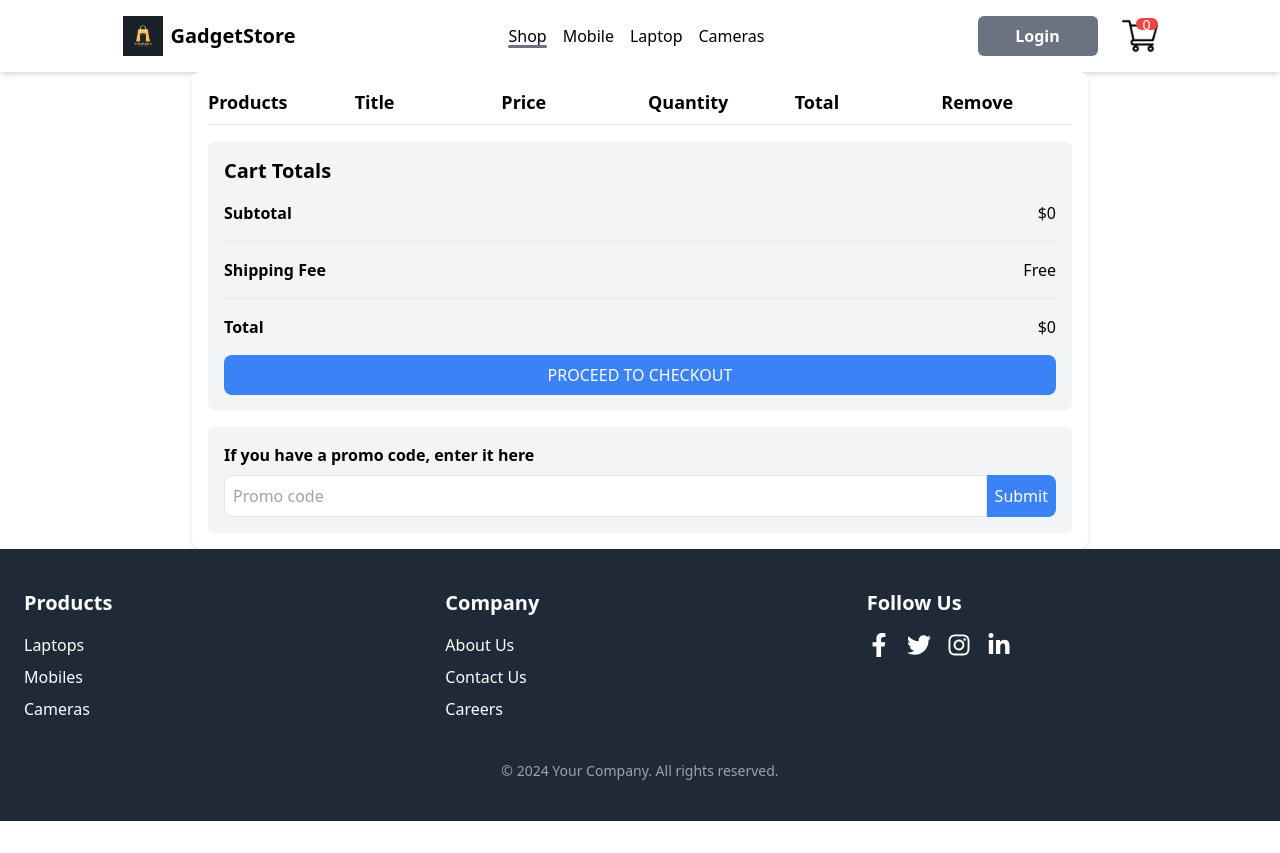
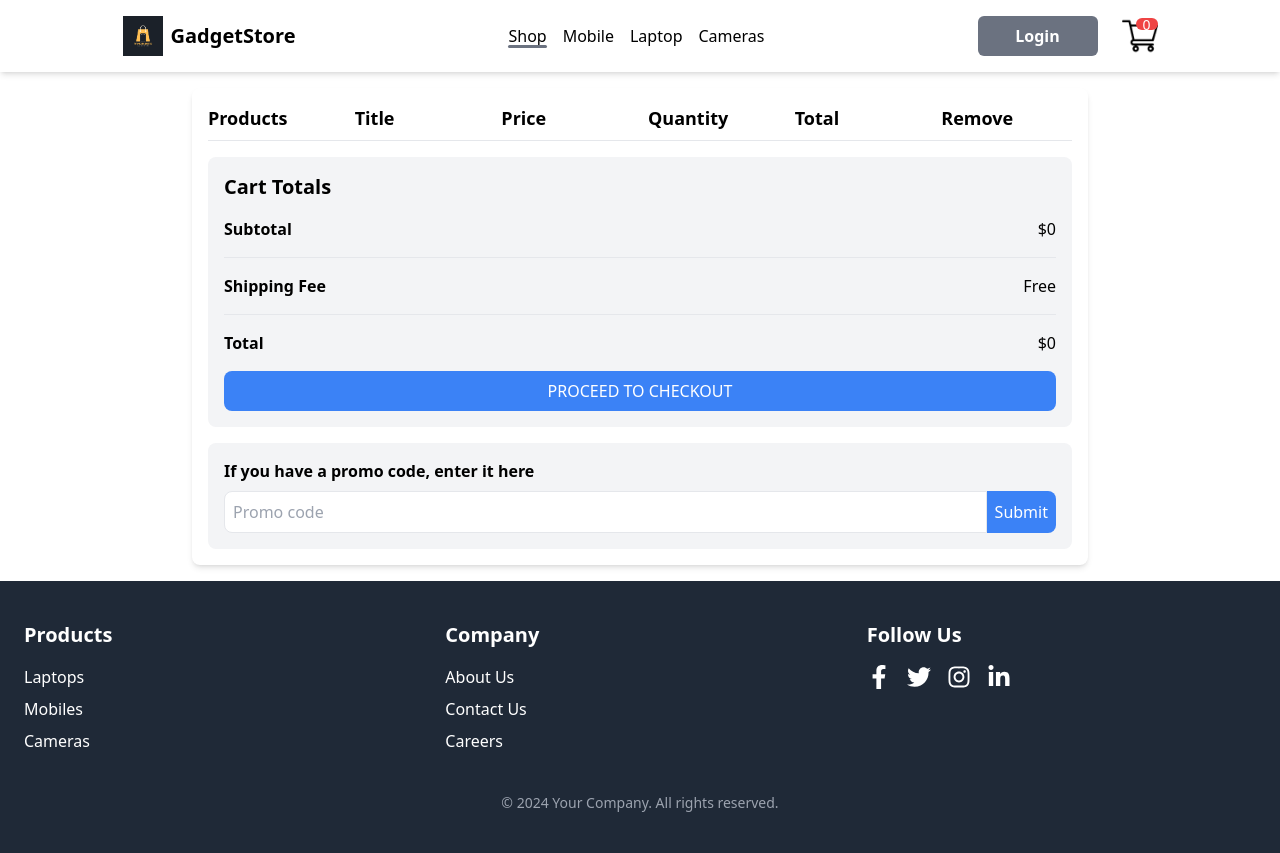
Before and after one commit to ajey108/EcommMernapp, a React (Vite) app in the folder frontend/: page /cart in a window 1280 px wide. Before the commit the page ends 821 px from the top, so only its background shows below. Built offline with nearby package versions, Linux system fonts and the light colour scheme.

Commit message:
Update CartItems.jsx

```diff
--- a/frontend/src/Components/CartItems.jsx
+++ b/frontend/src/Components/CartItems.jsx
@@ -9,7 +9,7 @@ const CartItems = () => {
   console.log('cartitems:', cartitems);
 
   return (
-    <div className="cart-items p-4 max-w-4xl mx-auto bg-white rounded-lg shadow-md">
+    <div className="cart-items my-4 p-4 max-w-4xl mx-auto bg-white rounded-lg shadow-md">
       <div className="cart-header grid grid-cols-6 gap-4 text-lg font-semibold border-b pb-2 mb-4">
         <p className="col-span-1">Products</p>
         <p className="col-span-1">Title</p>
```
